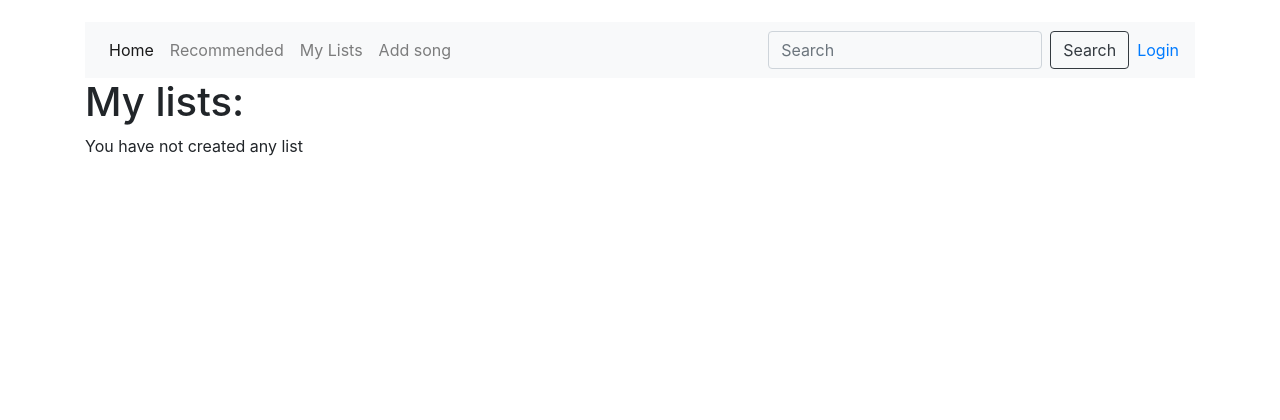
After one commit to Mvystrcilova/songRecommender, a Django app: page /songRecommender/mylists/ in a window 1280 px wide. The commit adds this page. Shown: the top 420 px of the page. Run offline with Django 3.2, Linux system fonts and the light colour scheme; data that the repository does not hold is empty; some libraries are stand-ins or nearby versions.

Commit message:
user based view

```diff
--- a/rocnikac/settings.py
+++ b/rocnikac/settings.py
@@ -125,3 +125,6 @@ STATIC_URL = '/static/'
 
 # Redirect to home URL after login (Default redirects to /accounts/profile/)
 LOGIN_REDIRECT_URL = '/songRecommender/index'
+
+#aby zatim fungovaly maily
+EMAIL_BACKEND = 'django.core.mail.backends.console.EmailBackend'
--- a/songRecommender/templates/base_generic.html
+++ b/songRecommender/templates/base_generic.html
@@ -24,33 +24,42 @@
 
             <div class="collapse navbar-collapse" id="navbarSupportedContent">
                 <ul class="navbar-nav mr-auto">
-                    <a class="nav-item active">
+                    <li class="nav-item active">
                         <a class="nav-link" href="{% url 'index' %}">Home </a>
                     </li>
                     <li class="nav-item">
                         <a class="nav-link" href="#">Recommended</a>
                     </li>
                     <li class="nav-item">
-                        <a class="nav-link" href="#">My Lists</a>
+                        <a class="nav-link" href="{% url 'my_lists' %}">My Lists</a>
                     </li>
                     <li class="nav-item">
                         <a class="nav-link" href="{% url 'addSong' %}">Add song</a>
                     </li>
                 </ul>
                 <form class="form-inline my-2 my-lg-0 mr-2">
-                    <input class="form-control mr-sm-2 bg-light text-white" type="search" placeholder="Search" aria-label="Search">
-                    <button class="btn btn-outline-success my-2 my-sm-0 bg-light text-dark btn-outline-dark" type="submit">Search</button>
+                    <input class="form-control mr-sm-2 bg-light text-white" type="search" placeholder="Search"
+                           aria-label="Search">
+                    <button class="btn btn-outline-success my-2 my-sm-0 bg-light text-dark btn-outline-dark"
+                            type="submit">Search
+                    </button>
                 </form>
                 <ul class="nav justify-content-end">
                     <li class="nav-item">
+                    {% if user.is_authenticated %}
                     <li class="nav-item dropdown">
                         <a class="nav-link dropdown-toggle" data-toggle="dropdown" href="#" role="button"
-                       aria-haspopup="true" aria-expanded="false">Username</a>
+                           aria-haspopup="true" aria-expanded="false">{{ user.get_username }}</a>
                         <div class="dropdown-menu">
                             <a class="dropdown-item" href="#">Settings</a>
-                        <a class="dropdown-item" href="#">Log out</a>
+                            <a class="dropdown-item" href="{% url 'login'%}?next={{request.path}}">Log out</a>
                         </div>
                     </li>
+                    {% else %}
+                    <li>
+                        <a href="{% url 'login' %}?next={{request.path}}">Login</a>
+                    </li>
+                    {% endif %}
                     </li>
 
                 </ul>
@@ -63,7 +72,10 @@
 <!-- Spodek co je vsude -->
 <div class="container fixed-bottom">
     <div class="row">
-        <div>Icons made by <a href="https://www.flaticon.com/authors/minh-hoang" title="Minh Hoang">Minh Hoang</a> from <a href="https://www.flaticon.com/" title="Flaticon">www.flaticon.com</a> is licensed by <a href="http://creativecommons.org/licenses/by/3.0/" title="Creative Commons BY 3.0" target="_blank">CC 3.0 BY</a></div>
+        <div>Icons made by <a href="https://www.flaticon.com/authors/minh-hoang" title="Minh Hoang">Minh Hoang</a> from
+            <a href="https://www.flaticon.com/" title="Flaticon">www.flaticon.com</a> is licensed by <a
+                    href="http://creativecommons.org/licenses/by/3.0/" title="Creative Commons BY 3.0" target="_blank">CC
+                3.0 BY</a></div>
     </div>
 </div>
 
--- /dev/null
+++ b/songRecommender/templates/songRecommender/my_lists.html
@@ -0,0 +1,23 @@
+{% extends "base_generic.html" %}
+
+{% block content %}
+    <h1>My lists:</h1>
+
+    {% if list_list %}
+        <ul class="mt-2">
+            {% for l in list_list %}
+                <a href="{% url 'list_detail' l.pk %}">{{ l.name }}</a>
+                {% if l.nearby_songs.all %}
+                {% for song in l.nearby_songs.all %}
+                    <li>
+                    <a href="{% url 'song_detail' song.pk %}"> {{ song.name }}</a>
+                {% endfor %}
+                {% endif %}
+            </li>
+            {% endfor %}
+        </ul>
+
+    {% else %}
+        <p>You have not created any list</p>
+    {% endif %}
+{% endblock %}
--- a/songRecommender/urls.py
+++ b/songRecommender/urls.py
@@ -6,6 +6,6 @@ urlpatterns = [
     path('index/', views.HomePageView.as_view(), name='index'),
     path('addSong/', views.AddSongView.as_view(), name='addSong'),
     path('song/<int:pk>', views.SongDetailView.as_view(), name='song_detail'),
-    path('list/<int:pk>', views.ListDetailView.as_view(), name='list_detail')
-
+    path('list/<int:pk>', views.ListDetailView.as_view(), name='list_detail'),
+    path('mylists/', views.MyListsView.as_view(), name='my_lists'),
 ]
--- a/songRecommender/views.py
+++ b/songRecommender/views.py
@@ -1,6 +1,8 @@
 from django.shortcuts import render
 from django.views import generic
 from songRecommender.models import Song, List, Song_in_List, Played_Song, Distance_to_User, Distance_to_List, Distance
+from django.contrib.auth.mixins import LoginRequiredMixin
+
 
 # Create your views here.
 
@@ -14,6 +16,7 @@ class HomePageView(generic.ListView):
         context['my_lists'] = List.objects.all()
         return context
 
+
 class AddSongView(generic.ListView):
     model = Song
     template_name = 'songRecommender/addSong.html'
@@ -23,14 +26,21 @@ class SongDetailView(generic.DetailView):
     model = Song
     template_name = 'songRecommender/song_detail.html'
 
-class ListDetailView(generic.DetailView):
+
+class ListDetailView(LoginRequiredMixin, generic.DetailView):
     model = List
     template_name = 'songRecommender/list_detail.html'
+    paginate_by = 10
+
+    def get_queryset(self):
+        return List.objects.filter(user_id=self.request.user)
+
 
 class MyListsView(generic.ListView):
     model = List
     template_name = 'songRecommender/my_lists.html'
-    #queryset =
+    # queryset =
+
 
 class RecommendedSongsView(generic.ListView):
     model = Song
```
Also changed, not shown: rocnikac/urls.py (line endings or trailing spaces). Lines whose indentation alone changed are shown as unchanged.
